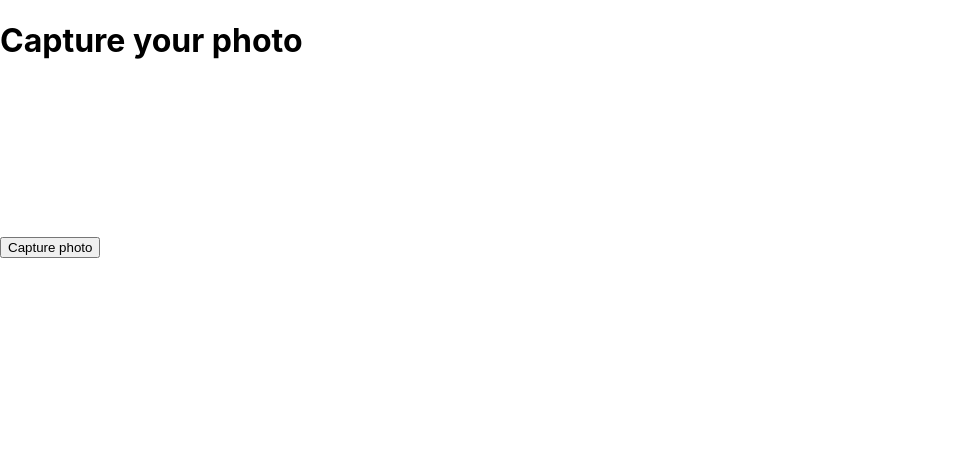
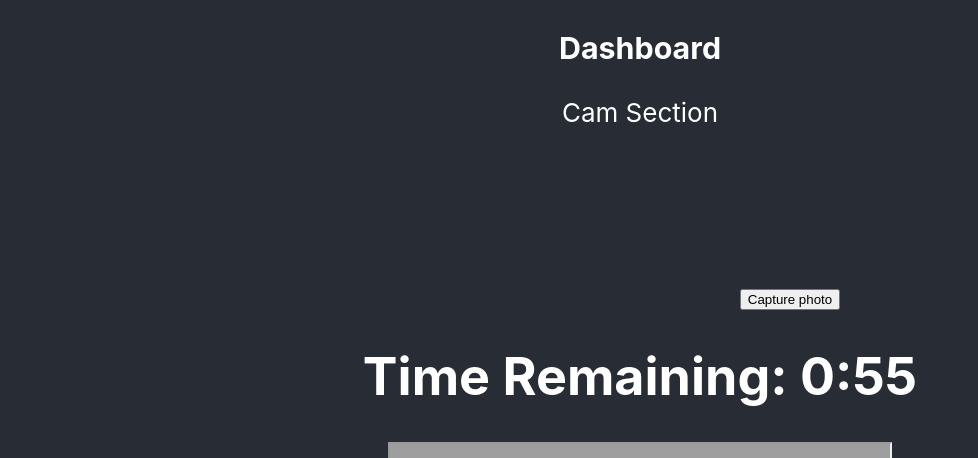
Before and after one commit to AgnellusX1/GodsEye, a React (Create React App) app in the folder gods-eye/: page /dashboard in a window 1280 px wide. Shown: the top 458 px of the page, without its empty margins (0-978 px from the left). Built offline with nearby package versions, Linux system fonts and the light colour scheme; no server answers; grey boxes are pictures that could not be loaded.

Commit message:
App Structure  & Flow | Integrated Questions and Cam to Dashboard

```diff
--- a/gods-eye/src/App.css
+++ b/gods-eye/src/App.css
@@ -36,3 +36,7 @@
     transform: rotate(360deg);
   }
 }
+
+.Cam-live {
+  align-self: auto;
+}
--- a/gods-eye/src/App.js
+++ b/gods-eye/src/App.js
@@ -7,10 +7,12 @@ import { BrowserRouter as Router, Switch, Route, Redirect, } from 'react-router-
 // Here is where all the pages are connected to each other
 
 import MainPage from './components/Home'
+import LoginPage from './components/Login'
+import Instructions from './components/Instructions'
+import Dashboard from './components/Dashboard'
+import Questionpg from './components/Questionpg'
+import ThankyouPage from './components/Thankyou'
 import PageNotFound from './components/404'
-import LoginPage from './components/Login'
-import Dashboard from './components/Dashboard'
-import questionpg from './components/questionpg'
 
 class App extends Component {
   render() {
@@ -18,10 +20,13 @@ class App extends Component {
     <Router>
       <Switch>
       <Route exact path="/" component={MainPage}/>
+      <Route exact path="/login" component={LoginPage}/>
+      <Route exact path="/instructions" component={Instructions}/>
       {/* <Route exact path="/full" component={FullPg}/> */}
       <Route exact path="/dashboard" component={Dashboard}/>
-      <Route exact path="/questionpg" component={questionpg}/>
-      <Route exact path="/login" component={LoginPage}/>
+      <Route exact path="/questionpg" component={Questionpg}/>
+      <Route exact path="/thankyou" component={ThankyouPage}/>
+
       {/* <Route exact path="/admin" component={Adminpage}/> */}
       <Route exact path="/404" component={PageNotFound}/>
       <Redirect to="/404"/>
--- a/gods-eye/src/components/Dashboard.js
+++ b/gods-eye/src/components/Dashboard.js
@@ -1,9 +1,18 @@
 import React from 'react';
 import Webcam from "react-webcam";
 import ReactDOM from 'react-dom';
+import QuestionPage from './Questionpg'
+import { Button } from '@material-ui/core';
+import { useHistory } from 'react-router-dom';
 
-const WebcamComponent = () => <Webcam />;
-const WebcamCapture = () => {
+// const WebcamComponent = () => <Webcam />;
+const Dashboard = () => {
+
+  const history = useHistory();
+  function onAccept() {
+    history.push('/thankyou')
+  }
+
   const webcamRef = React.useRef(null);
   const [imgSrc, setImgSrc] = React.useState(null);
 
@@ -12,31 +21,58 @@ const WebcamCapture = () => {
     setImgSrc(imageSrc);
   }, [webcamRef, setImgSrc]);
 
+
   return (
-      <>
+    <div className="App-header">
+      <center>
         <header>
-          <h1>
-              Capture your photo
-          </h1>
+          <h3>
+            <center>
+              Dashboard
+            </center>
+          </h3>
         </header>
-        <Webcam
+
+
+        <body>
+
+          {/* Cam Section Starts here */}
+          <div id="camSection">
+            <p>
+              Cam Section
+          </p>
+            <Webcam className="Cam-live"
               audio={false}
               ref={webcamRef}
               screenshotFormat="image/jpeg"
             />
-        <br>
-        </br>
             <button onClick={capture}>Capture photo</button>
             {imgSrc && (
               <img
                 src={imgSrc}
               />
             )}
-      </>
-    );
-  };
 
-  ReactDOM.render(<WebcamCapture />, document.getElementById("root"));
+          </div>
+          {/* Can Section ends Here */}
+
+
+          {/* Form Section Starts here */}
+          <div>
+            <QuestionPage>
+
+            </QuestionPage>
+          </div>
+          {/* Form Section ends here */}
+          <Button variant="contained" onClick={onAccept}>Submit</Button>
+        </body>
+      </center>
+    </div>
+  )
+}
+export default Dashboard;
+
+  // ReactDOM.render(<WebcamCapture />, document.getElementById("root"));
 /*const Dashboard = () => {
     return (<div>
         <center>
@@ -55,4 +91,4 @@ ReactDOM.render(
     document.getElementById('root')
   );*/
 
-export default WebcamCapture;
+// export default WebcamCapture;
--- /dev/null
+++ b/gods-eye/src/components/Instructions.js
@@ -0,0 +1,28 @@
+import { Button } from '@material-ui/core'
+import React from 'react'
+import { useHistory } from 'react-router-dom'
+const Instructions = () => {
+
+    const history = useHistory();
+function onAccept(){
+    history.push('/dashboard')
+}
+
+
+    return (
+    <div className="App-header">
+        <center>
+        <h3>
+            Instructions
+        </h3>
+        <small>
+            The Instructions will appper here
+        </small>
+        </center>
+        <br />
+        <Button variant="contained" onClick={onAccept}>I Accept</Button>
+    </div>
+    )
+}
+
+export default Instructions;
--- a/gods-eye/src/components/Login.js
+++ b/gods-eye/src/components/Login.js
@@ -31,7 +31,7 @@ const LoginPage = () => {
     setName(profile.getName());
     setEmail(profile.getEmail());
     setUrl(profile.getImageUrl());
-    // history.push("/dashboard")
+    history.push("/instructions")
   };
 
   const onFaliure = (res) => {
@@ -64,15 +64,15 @@ const LoginPage = () => {
       </head>
       <header className="App-header">
         <h1>Login</h1>
-        <FormGroup>
+        {/* <FormGroup>
           <TextField id="standard-basic" name="username" label="UserName" />
           <TextField id="standard-password-input" name="password" type="password" label="Password" />
           <br />
           <Button variant="contained" onClick={handleClickDashboard} color="primary">Login</Button>
-        </FormGroup>
-        <br></br>
+        </FormGroup> */}
+        {/* <br></br> */}
 
-        <div class="g-signin2" data-onsuccess="onSignIn"></div>
+        {/* <div class="g-signin2" data-onsuccess="onSignIn"></div> */}
 
 
 
@@ -84,11 +84,11 @@ const LoginPage = () => {
           onFailure={onFaliure}
           prompt="select_account"
           cookiePolicy={'single_host_origin'}
-          isSignedIn={true}
+          isSignedIn={false}
         />
 
 
-        <br/>
+        {/* <br/>
 
         <h3>
             Dashboard
@@ -99,7 +99,7 @@ const LoginPage = () => {
         <h4>
             Email: {email}
         </h4>
-        <img src={url} alt={name}></img>
+        <img src={url} alt={name}></img> */}
 
         {/* Enter Admin Name<input placeholder='Admin Name' type="text" name="aname"></input>
           <br>
--- /dev/null
+++ b/gods-eye/src/components/Thankyou.js
@@ -0,0 +1,16 @@
+import React from 'react'
+const Thankyou = () => {
+    return (<div className="App-header">
+        <center>
+        <h3>
+            Thankyou for giving the test
+        </h3>
+        <small>
+            Nice Seeing you
+        </small>
+        </center>
+    </div>
+    )
+}
+
+export default Thankyou;
```
Lines whose indentation alone changed are shown as unchanged.
